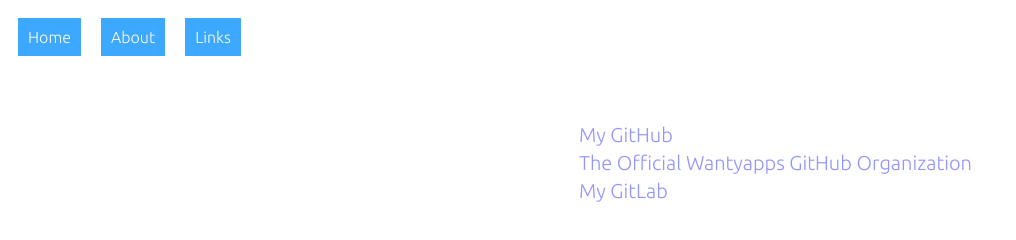
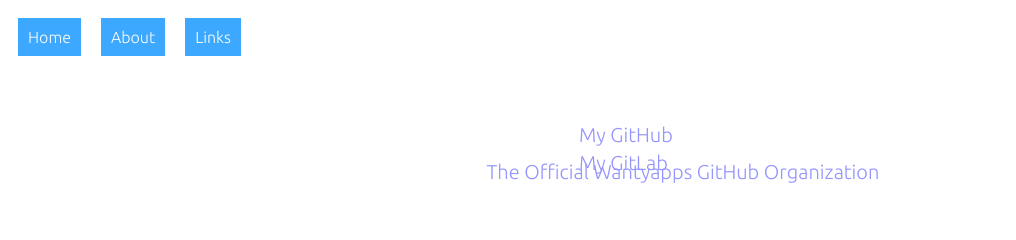
Before and after one commit to wantyapps/Site, a website: page public/links.html in a window 1280 px wide. Shown: the whole page, without its empty margins (0-1016 px from the left). Drawn offline with Linux system fonts and the light colour scheme.

Commit message:
[patch] Fixing links and stuff

```diff
--- a/public/links.html
+++ b/public/links.html
@@ -11,15 +11,11 @@
 			<li class='AboutBtnLI'><a href='/about' class='AboutA'>About</a></li>
 			<li class='LinksBtnLI'><a href='/links' class='LinksA'>Links</a></li>
 		</ul>
+		<a class='L2' href='https://github.com/Official-Wantyapps/'>The Official Wantyapps GitHub Organization</a>
 		<table class='mainTable'>
 			<tr>
 				<td>
 					<a class='L1' href='https://github.com/wantyapps/'>My GitHub</a>
-				</td>
-			</tr>
-			<tr>
-				<td>
-					<a class='L2' href='https://github.com/Official-Wantyapps/'>The Official Wantyapps GitHub Organization</a>
 				</td>
 			</tr>
 			<tr>
--- a/public/linksstyle.css
+++ b/public/linksstyle.css
@@ -72,9 +72,12 @@ body {
 }
 
 .L2 {
+	position: absolute;
 	text-decoration: none;
 	color: #9495FF;
 	font-size: 20px;
+	left: 38%;
+	top: 20%;
 }
 
 .L3 {
```
